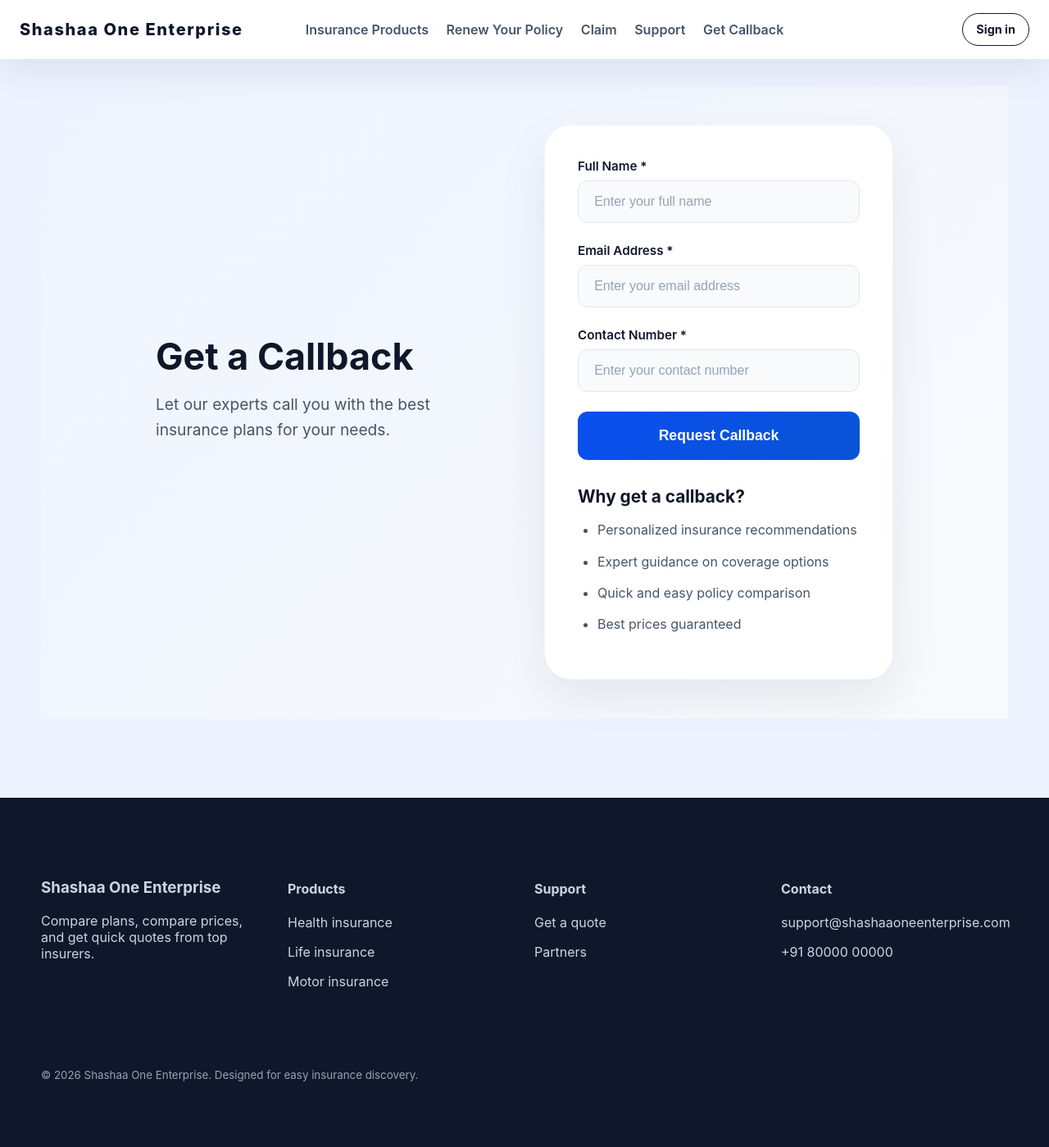
After one commit to Surendrajugnu/shashaa_one_enterprise, a Flask app: page /get-callback in a window 1280 px wide. The commit adds this page. Shown: the whole page at 82% size. Run offline with Flask 3, Linux system fonts and the light colour scheme.

Commit message:
Add dedicated Get Callback page with form and database storage

```diff
--- a/app.py
+++ b/app.py
@@ -1,8 +1,24 @@
 from datetime import datetime
 from flask import Flask, render_template, request, redirect, url_for, flash, abort
+from flask_sqlalchemy import SQLAlchemy
+import os
 
 app = Flask(__name__)
 app.secret_key = "change-this-secret-key"
+app.config['SQLALCHEMY_DATABASE_URI'] = 'sqlite:///callbacks.db'
+app.config['SQLALCHEMY_TRACK_MODIFICATIONS'] = False
+
+db = SQLAlchemy(app)
+
+class Callback(db.Model):
+    id = db.Column(db.Integer, primary_key=True)
+    name = db.Column(db.String(100), nullable=False)
+    email = db.Column(db.String(100), nullable=False)
+    phone = db.Column(db.String(15), nullable=False)
+    created_at = db.Column(db.DateTime, default=datetime.utcnow)
+
+    def __repr__(self):
+        return f'<Callback {self.name}>'
 
 @app.context_processor
 def inject_now():
@@ -143,6 +159,32 @@ def about():
 def login():
     return render_template("login.html")
 
+@app.route("/get-callback")
+def get_callback_page():
+    return render_template("get_callback.html")
+
+@app.route("/callback", methods=["POST"])
+def callback():
+    name = request.form.get("callback_name", "").strip()
+    email = request.form.get("callback_email", "").strip()
+    phone = request.form.get("callback_phone", "").strip()
+
+    if not name or not email or not phone:
+        flash("Please fill all callback fields.", "error")
+        return redirect(url_for("index"))
+
+    try:
+        new_callback = Callback(name=name, email=email, phone=phone)
+        db.session.add(new_callback)
+        db.session.commit()
+        flash("Thank you! We'll call you soon.", "success")
+    except Exception as e:
+        db.session.rollback()
+        flash("Error saving your callback request. Please try again.", "error")
+        print(f"Error: {e}")
+
+    return redirect(url_for("index"))
+
 def calculate_quote(age_range, category, sum_assured, location):
     age_factor = age_brackets.get(age_range, 1.0)
     category_factor = categories.get(category, 1.0)
@@ -152,4 +194,6 @@ def calculate_quote(age_range, category, sum_assured, location):
     return round(premium)
 
 if __name__ == "__main__":
+    with app.app_context():
+        db.create_all()
     app.run(debug=True)
--- a/requirements.txt
+++ b/requirements.txt
@@ -1,2 +1,3 @@
 Flask==3.0.0
 gunicorn==21.2.0
+Flask-SQLAlchemy==3.1.1
--- a/static/style.css
+++ b/static/style.css
@@ -66,5 +66,30 @@ a {color: inherit; text-decoration: none;}
 .footer a {color: #cbd5e1;}
 .footer small {display: block; margin-top: 1rem; color: #94a3b8;}
 .flash {margin-bottom: 1rem; padding: 1rem 1.2rem; border-radius: 1rem; background: #fee2e2; color: #991b1b;}
-@media (max-width: 980px) {.hero-grid, .hero-highlights, .footer .footer-grid, .quote-grid, .feature-grid {grid-template-columns: 1fr;} .navbar {padding: 1rem 1rem;} .section-heading {flex-direction: column; align-items: flex-start;}}
+.callback-section {background: linear-gradient(135deg, #0b4ef0 0%, #1e40af 100%); color: #ffffff; padding: 3rem 1.5rem; margin: 2rem 0;}
+.callback-container {max-width: 600px; margin: 0 auto; text-align: center;}
+.callback-section h2 {margin: 0 0 0.5rem; font-size: 2rem;}
+.callback-section p {margin: 0 0 2rem; color: rgba(255, 255, 255, 0.9); font-size: 1.05rem;}
+.callback-form {display: flex; flex-direction: column; gap: 1rem;}
+.form-group input {width: 100%; padding: 1rem 1.2rem; border: 1px solid rgba(255, 255, 255, 0.3); border-radius: 12px; background: rgba(255, 255, 255, 0.15); color: #ffffff; font-size: 1rem; placeholder-text: #ffffff;}
+.form-group input::placeholder {color: rgba(255, 255, 255, 0.7);}
+.callback-btn {background: #ffffff; color: #0b4ef0; padding: 1rem 1.6rem; border: none; border-radius: 12px; font-weight: 700; font-size: 1.05rem; cursor: pointer; transition: transform 0.2s ease, box-shadow 0.2s ease;}
+.callback-btn:hover {transform: translateY(-2px); box-shadow: 0 15px 40px rgba(0, 0, 0, 0.2);}
+.callback-page-container {min-height: calc(100vh - 200px); background: linear-gradient(135deg, #eef4ff 0%, #f8fafc 100%); padding: 3rem 1.5rem;}
+.callback-page-wrapper {max-width: 900px; margin: 0 auto; display: grid; grid-template-columns: 1fr 1fr; gap: 3rem; align-items: center;}
+.callback-page-header h1 {margin: 0 0 1rem; font-size: 2.8rem; color: #0f172a; line-height: 1.2;}
+.callback-page-header p {margin: 0 0 2rem; font-size: 1.2rem; color: #475569; line-height: 1.6;}
+.callback-page-form-section {background: #ffffff; border-radius: 2rem; padding: 2.5rem; box-shadow: 0 24px 60px rgba(15, 23, 42, 0.08); border: 1px solid rgba(15, 23, 42, 0.05);}
+.callback-page-form {display: flex; flex-direction: column; gap: 1.5rem; margin-bottom: 2rem;}
+.form-field {display: flex; flex-direction: column;}
+.form-field label {margin-bottom: 0.5rem; font-weight: 600; color: #0f172a; font-size: 0.95rem;}
+.form-field input {padding: 1rem 1.2rem; border: 1px solid #e2e8f0; border-radius: 12px; background: #f8fafc; font-size: 1rem; color: #0f172a; transition: border-color 0.2s ease;}
+.form-field input:focus {outline: none; border-color: #0b4ef0; background: #ffffff;}
+.form-field input::placeholder {color: #94a3b8;}
+.callback-page-submit-btn {background: linear-gradient(135deg, #0b4ef0 0%, #0854d4 100%); color: #ffffff; padding: 1.2rem 2rem; border: none; border-radius: 12px; font-weight: 700; font-size: 1.1rem; cursor: pointer; transition: transform 0.2s ease, box-shadow 0.2s ease; width: 100%;}
+.callback-page-submit-btn:hover {transform: translateY(-2px); box-shadow: 0 20px 50px rgba(11, 78, 240, 0.3);}
+.callback-page-info h3 {margin: 0 0 1rem; font-size: 1.3rem; color: #0f172a;}
+.callback-page-info ul {margin: 0; padding-left: 1.5rem; list-style-type: disc;}
+.callback-page-info li {margin-bottom: 0.8rem; color: #475569; line-height: 1.6;}
+@media (max-width: 980px) {.callback-page-wrapper {grid-template-columns: 1fr;} .callback-page-header h1 {font-size: 2.2rem;} .hero-grid, .hero-highlights, .footer .footer-grid, .quote-grid, .feature-grid {grid-template-columns: 1fr;} .navbar {padding: 1rem 1rem;} .section-heading {flex-direction: column; align-items: flex-start;}}
 @media (max-width: 640px) {.container {padding: 1rem;} .cta-group {flex-direction: column; align-items: stretch;} .highlight-card, .card, .feature-card, .quote-panel, .quote-summary, .partner-card, .testimonial-card {padding: 1.4rem;} .button-primary, .button-secondary {width: 100%;}}
--- a/templates/base.html
+++ b/templates/base.html
@@ -15,6 +15,7 @@
         <a href="/quote">Renew Your Policy</a>
         <a href="/quote">Claim</a>
         <a href="/about">Support</a>
+        <a href="/get-callback">Get Callback</a>
       </div>
       <div class="nav-actions">
         <a href="/quote" class="button-secondary small">Talk to Expert</a>
--- /dev/null
+++ b/templates/get_callback.html
@@ -0,0 +1,42 @@
+{% extends "base.html" %}
+{% block content %}
+<div class="callback-page-container">
+  <div class="callback-page-wrapper">
+    <div class="callback-page-header">
+      <h1>Get a Callback</h1>
+      <p>Let our experts call you with the best insurance plans for your needs.</p>
+    </div>
+
+    <div class="callback-page-form-section">
+      <form method="POST" action="/callback" class="callback-page-form">
+        <div class="form-field">
+          <label for="name">Full Name *</label>
+          <input type="text" id="name" name="callback_name" placeholder="Enter your full name" required>
+        </div>
+
+        <div class="form-field">
+          <label for="email">Email Address *</label>
+          <input type="email" id="email" name="callback_email" placeholder="Enter your email address" required>
+        </div>
+
+        <div class="form-field">
+          <label for="phone">Contact Number *</label>
+          <input type="tel" id="phone" name="callback_phone" placeholder="Enter your contact number" required>
+        </div>
+
+        <button type="submit" class="callback-page-submit-btn">Request Callback</button>
+      </form>
+
+      <div class="callback-page-info">
+        <h3>Why get a callback?</h3>
+        <ul>
+          <li>Personalized insurance recommendations</li>
+          <li>Expert guidance on coverage options</li>
+          <li>Quick and easy policy comparison</li>
+          <li>Best prices guaranteed</li>
+        </ul>
+      </div>
+    </div>
+  </div>
+</div>
+{% endblock %}
```
Also changed, not shown: templates/index.html (+0 -43 lines), instance/callbacks.db (added).
